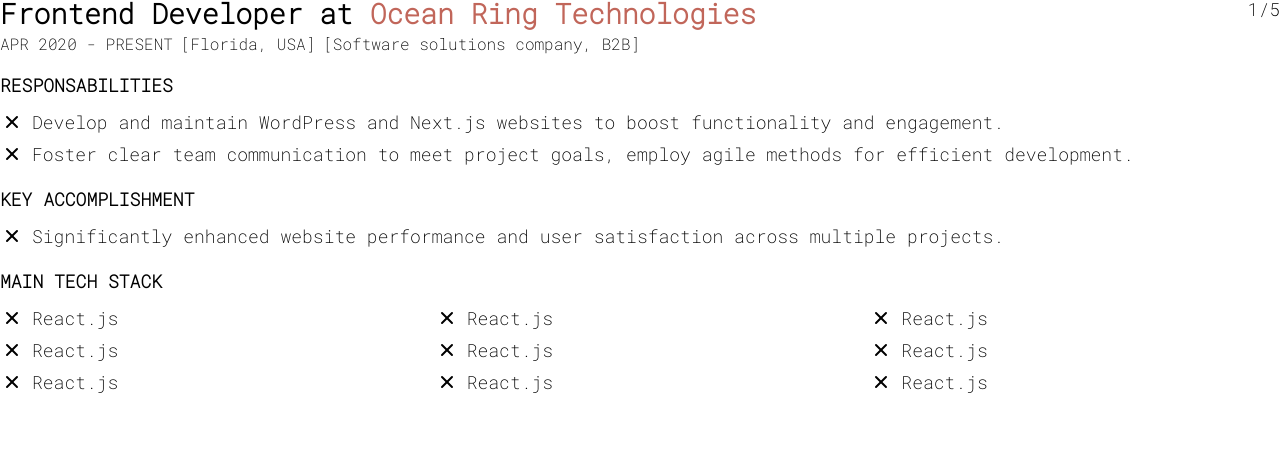
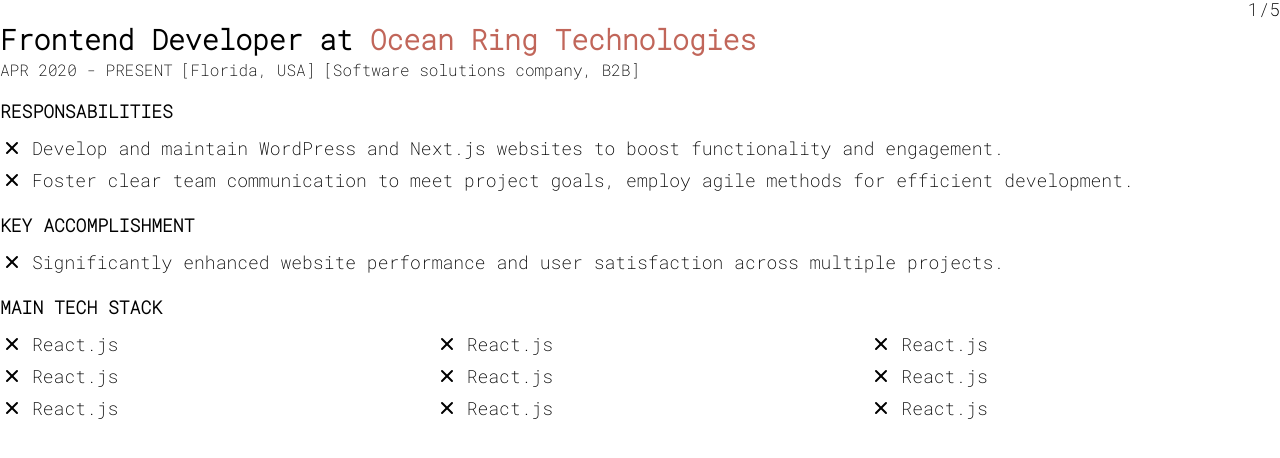
Before and after one commit to zetadeceleste/portfolio-ui, a Next.js app: page /work-experience/ExperienceCarousel/ExperienceItem in a window 1280 px wide. Shown: the top 458 px of the page. Built offline with nearby package versions, Linux system fonts and the light colour scheme.

Commit message:
Code refactor of FlexWrapper / Limit the use of useWindowSize / Fix naming

```diff
--- a/components/common/FlexWrapper/FlexWrapper.module.css
+++ b/components/common/FlexWrapper/FlexWrapper.module.css
@@ -11,6 +11,14 @@
 
   &.flex-direction-column {
     flex-direction: column;
+  }
+
+  &.flex-direction-column-to-row {
+    flex-direction: column;
+
+    @media (width >= 768px) {
+      flex-direction: row;
+    }
   }
 
   &.gap-extra-small {
--- a/components/common/FlexWrapper/index.tsx
+++ b/components/common/FlexWrapper/index.tsx
@@ -4,12 +4,13 @@
 
 interface Props {
   children: React.ReactNode
-  flexDirection?: 'row' | 'row-reverse' | 'column'
+  flexDirection?: 'row' | 'row-reverse' | 'column' | 'column-to-row'
   gap?: 'extra-small' | 'small' | 'medium' | 'large'
   alignItems?: 'start' | 'center' | 'end'
   alignSelf?: 'start' | 'center' | 'end'
   justifyContent?: 'start' | 'center' | 'space-between' | 'end'
   justifySelf?: 'start' | 'center' | 'end'
+  className?: string
 }
 
 const FlexWrapper = ({
@@ -20,6 +21,7 @@
   alignSelf,
   justifyContent,
   justifySelf,
+  className = '',
 }: Props) => {
   const classNameList = buildClassNameList(styles, {
     flexDirection,
@@ -30,7 +32,11 @@
     gap,
   })
 
-  return <div className={`${styles.wrapper} ${classNameList}`}>{children}</div>
+  return (
+    <div className={`${styles.wrapper} ${classNameList} ${className}`}>
+      {children}
+    </div>
+  )
 }
 
 export default FlexWrapper
--- /dev/null
+++ b/components/common/List/Item/Item.module.css
@@ -0,0 +1,7 @@
+.wrapper {
+  align-items: flex-start;
+
+  @media all and (width >= 768px) {
+    align-items: flex-end;
+  }
+}
--- a/components/common/List/Item/index.tsx
+++ b/components/common/List/Item/index.tsx
@@ -2,25 +2,21 @@
 import Icon from '../../Icon'
 import { ItemType } from '../types'
 
-import { useWindowSize } from '@/utils/window'
+import styles from './Item.module.css'
 
 const Item = ({
   text,
   label,
   iconName = 'start',
   variant = false,
-}: ItemType) => {
-  const { width } = useWindowSize()
-
-  return (
-    <FlexWrapper flexDirection="row" alignItems="center">
-      <Icon name={iconName} variant={variant} />
-      <FlexWrapper flexDirection={width <= 728 ? 'column' : 'row'}>
-        <p>{text}</p>
-        <span>{label}</span>
-      </FlexWrapper>
+}: ItemType) => (
+  <FlexWrapper flexDirection="row" alignItems="center">
+    <Icon name={iconName} variant={variant} />
+    <FlexWrapper className={styles.wrapper} flexDirection="column-to-row">
+      <p>{text}</p>
+      {label && <span>{label}</span>}
     </FlexWrapper>
-  )
-}
+  </FlexWrapper>
+)
 
 export default Item
--- a/components/common/List/List.module.css
+++ b/components/common/List/List.module.css
@@ -4,11 +4,14 @@
   gap: 0.5rem;
 
   &.divided {
-    @media all and (width >= 768px) {
-      flex-flow: row wrap;
-      justify-content: space-between;
+    flex-flow: row wrap;
+    justify-content: space-between;
 
-      .item {
+    .item {
+      flex-basis: calc(50% - 1rem);
+      max-width: calc(50% - 1rem);
+
+      @media all and (width >= 768px) {
         flex-basis: calc(33.333% - 1rem);
         max-width: calc(33.333% - 1rem);
       }
--- a/pages/home/Home.module.css
+++ b/pages/home/Home.module.css
@@ -11,3 +11,13 @@
     grid-template-columns: 1.5fr 1fr;
   }
 }
+
+.wrapper {
+  align-items: center;
+  place-self: start center;
+
+  @media (width >= 768px) {
+    align-items: start;
+    place-self: center start;
+  }
+}
--- /dev/null
+++ b/pages/work-experience/ExperienceCarousel/ExperienceItem/ExperienceItem.module.css
@@ -0,0 +1,7 @@
+.number {
+  align-self: start;
+
+  @media (width >= 768px) {
+    align-self: end;
+  }
+}
--- a/pages/work-experience/ExperienceCarousel/ExperienceItem/index.tsx
+++ b/pages/work-experience/ExperienceCarousel/ExperienceItem/index.tsx
@@ -1,20 +1,14 @@
 import Link from 'next/link'
+
+import styles from './ExperienceItem.module.css'
 
 import FlexWrapper from '@/components/common/FlexWrapper'
 import List from '@/components/common/List'
-import { useWindowSize } from '@/utils/window'
 
-const ExperienceItem = () => {
-  const { width } = useWindowSize()
-
-  return (
+const ExperienceItem = () => (
   <FlexWrapper gap="medium">
-      <FlexWrapper
-        flexDirection={width >= 768 ? 'row-reverse' : 'column'}
-        alignItems={width >= 768 ? 'center' : 'start'}
-        justifyContent="space-between"
-      >
-        <FlexWrapper alignSelf={width >= 768 ? 'start' : 'end'}>
+    <FlexWrapper justifyContent="space-between">
+      <FlexWrapper className={styles.number}>
         <span className="number">1/5</span>
       </FlexWrapper>
       <FlexWrapper>
@@ -29,7 +23,7 @@
             Ocean Ring Technologies
           </Link>
         </h2>
-          <FlexWrapper flexDirection={width >= 768 ? 'row' : 'column'}>
+        <FlexWrapper flexDirection="column-to-row">
           <span>APR 2020 - PRESENT</span>
           <span>[Florida, USA]</span>
           <span>[Software solutions company, B2B]</span>
@@ -93,6 +87,5 @@
     />
   </FlexWrapper>
 )
-}
 
 export default ExperienceItem
```
Also changed, not shown: pages/additional-information/index.tsx (+2 -7 lines), pages/home/index.tsx (+3 -12 lines), pages/skills/index.tsx (+2 -7 lines). Lines whose indentation alone changed are shown as unchanged.
